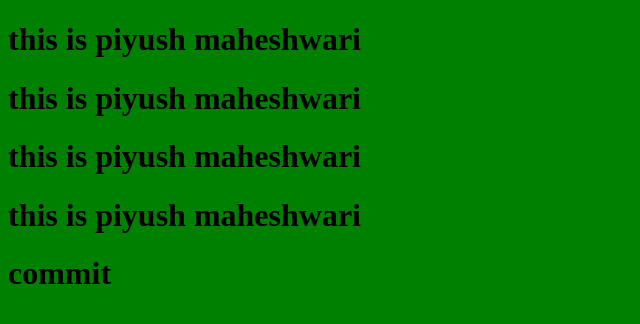
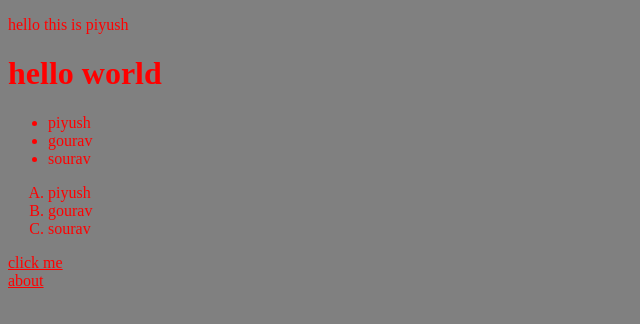
Before and after one commit to Piyush12maheshwari/begin, a plain HTML site: page index.html in a window 1280 px wide. Shown: the whole page, without its empty margins (0-640 px from the left). Drawn offline with Linux system fonts and the light colour scheme.

Commit message:
new file

```diff
--- a/index.html
+++ b/index.html
@@ -7,11 +7,22 @@
     <link rel="stylesheet" href="style.css">
 </head>
 <body>
-    <h1>this is piyush maheshwari</h1>
-    <h1>this is piyush maheshwari</h1>
-    <h1>this is piyush maheshwari</h1>
-    <h1>this is piyush maheshwari</h1>
-    <h1>commit</h1>
+    <p>hello this is piyush</p>
+    <h1>hello world</h1>
+
+    <ul>
+        <li>piyush</li>
+        <li>gourav</li>
+        <li>sourav</li>
+    </ul>
+    <ol type="A">
+        <li>piyush</li>
+        <li>gourav</li>
+        <li>sourav</li>
+    </ol>
+    <a href="https://www.apple.com/in/">click me</a> <br>
+    <a href="./hello/about.html">about</a>
+
     <script src="script.js"></script>
 </body>
 </html>
--- a/style.css
+++ b/style.css
@@ -1,3 +1,4 @@
 *{
-    background-color: green;
+    background-color: grey;
+    color: red;
 }
```
Also changed, not shown: hello/about.html (added, +11 -0 lines).
